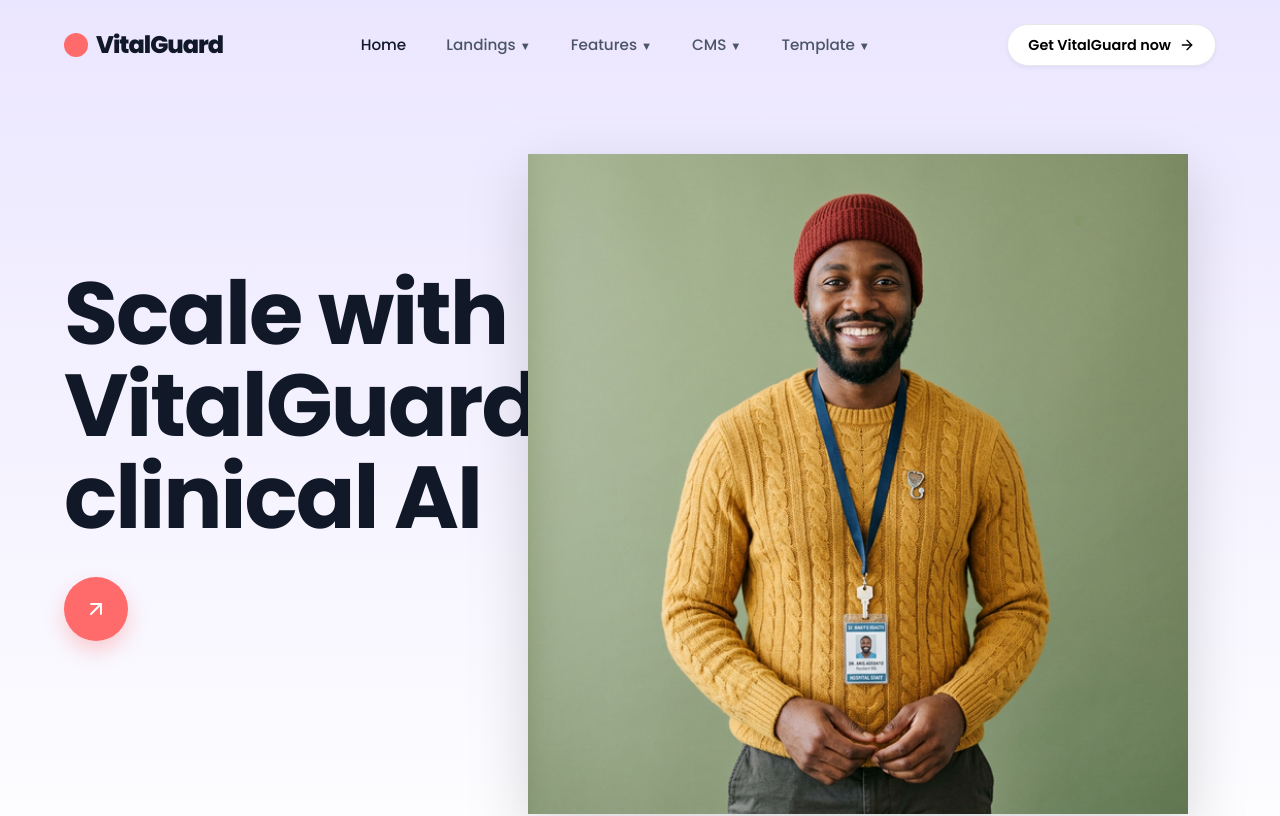
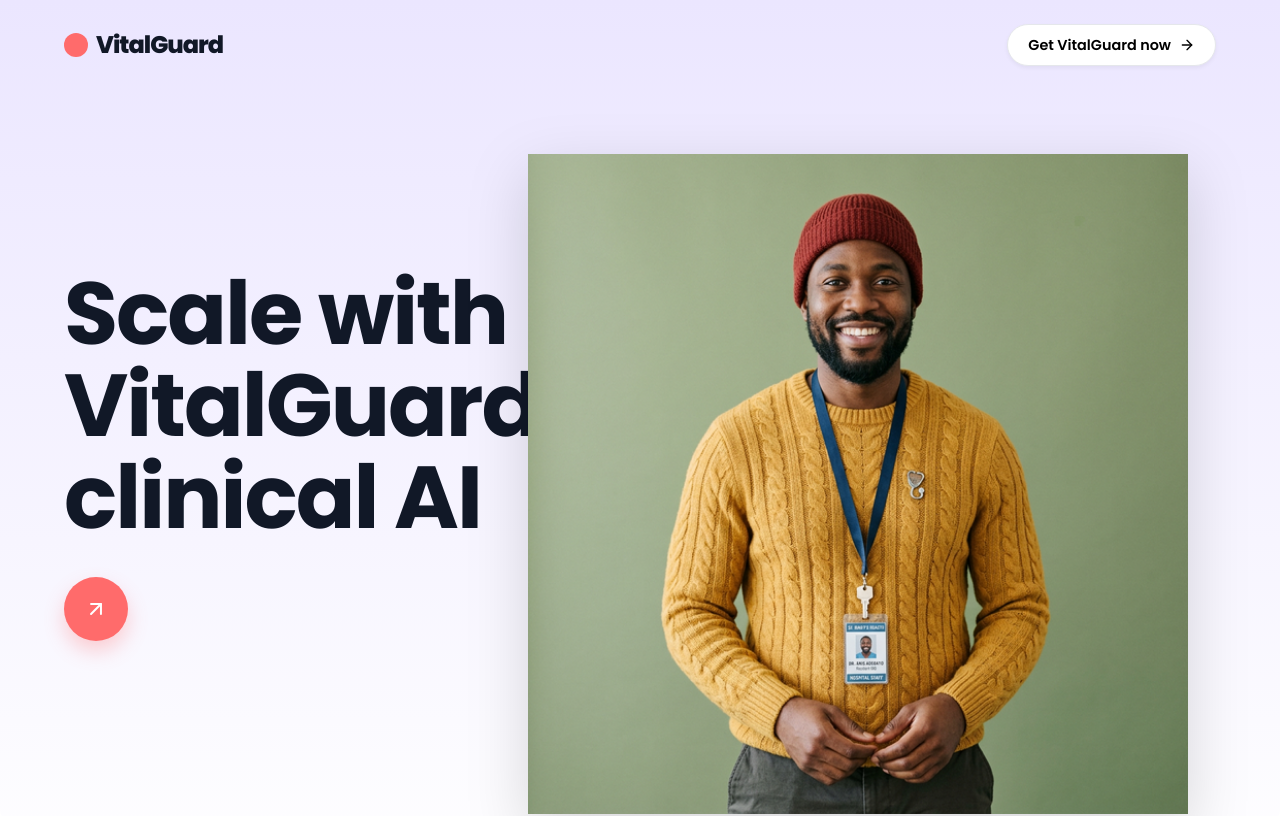
Before and after one commit to SauravKumar81/VitalGuard, a React (Vite) app in the folder frontend/: page / in a window 1280 px wide. Shown: the top 816 px of the page. Built offline with nearby package versions, Linux system fonts and the light colour scheme; no server answers.

Commit message:
feat: create a new landing page component featuring an animated hero section, feature displays, and authentication-based redirection.

```diff
--- a/frontend/src/pages/LandingPage.tsx
+++ b/frontend/src/pages/LandingPage.tsx
@@ -34,14 +34,6 @@
             <div style={{ display: 'flex', alignItems: 'center', gap: '0.5rem', fontWeight: 800, fontSize: '1.5rem', letterSpacing: '-1px' }}>
                 <div style={{ width: 24, height: 24, borderRadius: '50%', background: '#ff6b6b' }}></div>
                 VitalGuard
-            </div>
-
-            <div style={{ display: 'flex', gap: '2.5rem', fontSize: '0.95rem', fontWeight: 500, color: '#4b5563' }}>
-                <a href="#home" style={{ color: '#111827' }}>Home</a>
-                <a href="#landings">Landings <span style={{fontSize:'0.7rem'}}>▼</span></a>
-                <a href="#features">Features <span style={{fontSize:'0.7rem'}}>▼</span></a>
-                <a href="#cms">CMS <span style={{fontSize:'0.7rem'}}>▼</span></a>
-                <a href="#template">Template <span style={{fontSize:'0.7rem'}}>▼</span></a>
             </div>
 
             <Link to="/login">
```
